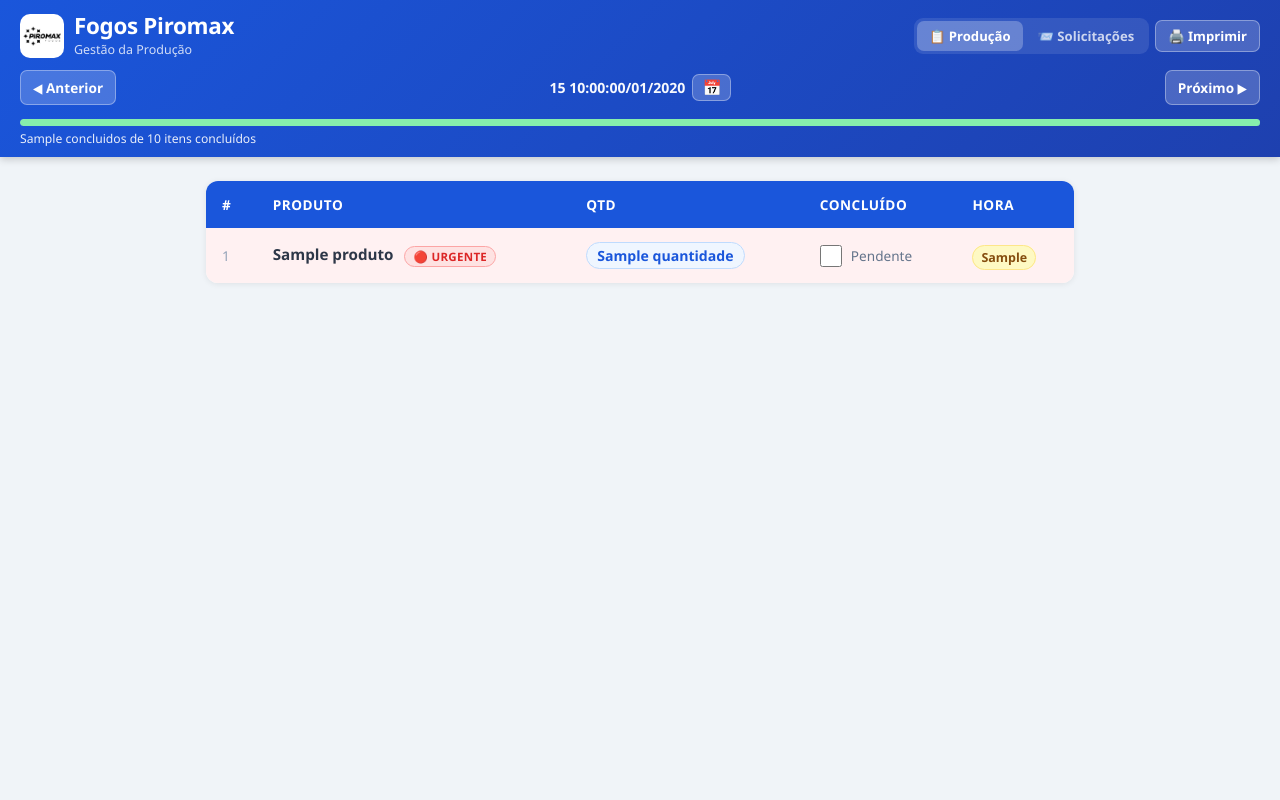
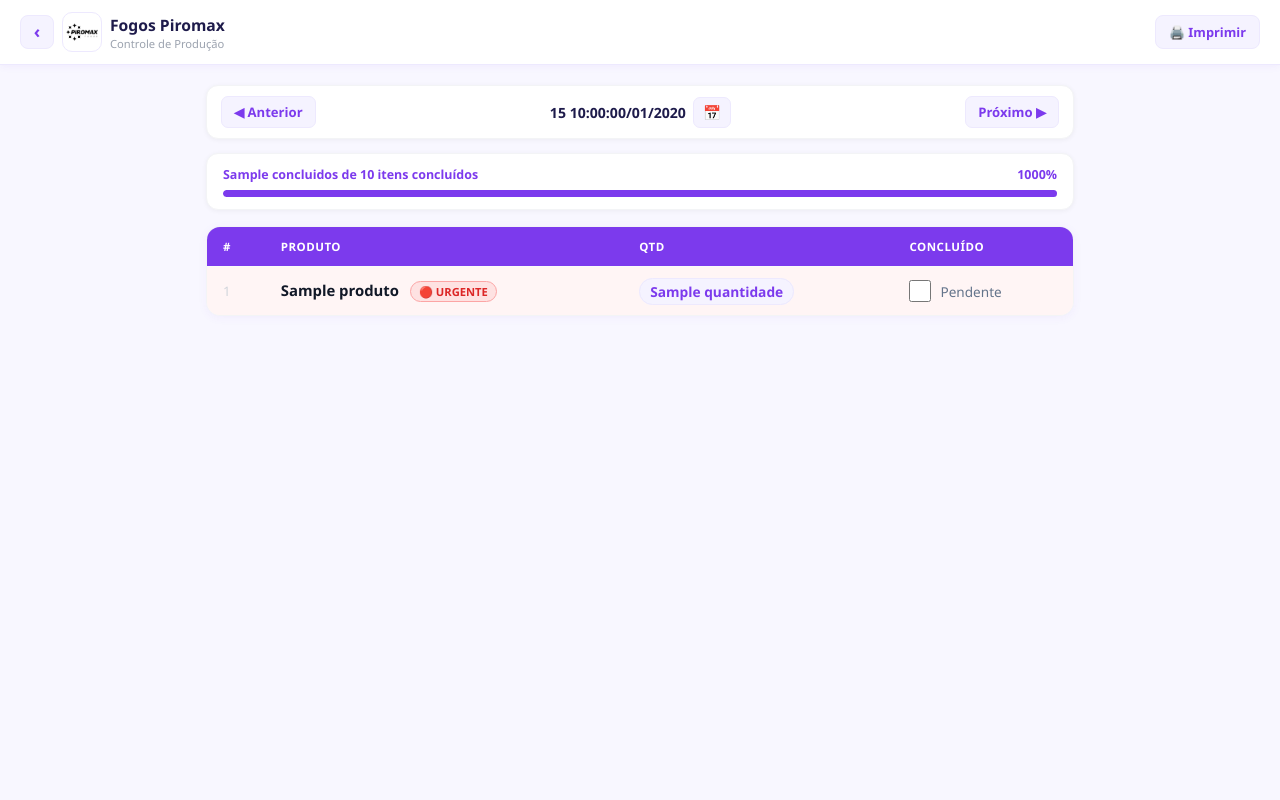
Before and after one commit to fogospiromax/controledeprodu-o, a Flask app: template templates/worker.html in a window 1280 px wide. Run offline with Flask 3, Linux system fonts and the light colour scheme; the template is opened without the code that fills it: most values are stand-ins (such as "Sample title", 1, 10 or a date in 2020); some libraries are stand-ins or nearby versions.

Commit message:
Update worker.html

```diff
--- a/templates/worker.html
+++ b/templates/worker.html
@@ -3,133 +3,201 @@
 <head>
 <meta charset="UTF-8">
 <meta name="viewport" content="width=device-width, initial-scale=1.0">
-<title>Produção do Dia — Fogos Piromax</title>
+<title>Controle de Produção — Fogos Piromax</title>
+<link rel="manifest" href="/static/manifest.json">
+<link rel="apple-touch-icon" href="/static/logo.png">
+<meta name="apple-mobile-web-app-capable" content="yes">
+<meta name="apple-mobile-web-app-title" content="Piromax">
+<meta name="apple-mobile-web-app-status-bar-style" content="default">
+<meta name="theme-color" content="#7c3aed">
 <style>
 * { box-sizing: border-box; margin: 0; padding: 0; }
-body { font-family: 'Segoe UI', Tahoma, Geneva, Verdana, sans-serif; background: #f0f4f8; color: #2d3748; min-height: 100vh; }
-header { background: linear-gradient(135deg, #1a56db, #1e40af); color: white; padding: 14px 20px 0; box-shadow: 0 2px 8px rgba(0,0,0,0.2); }
+body { font-family: 'Segoe UI', system-ui, sans-serif; background: #f8f7ff; color: #2d3748; min-height: 100vh; }
 
-/* ── Linha 1: marca + navegação ── */
-.header-top { display: flex; justify-content: space-between; align-items: center; flex-wrap: wrap; gap: 10px; padding-bottom: 12px; }
-.header-brand { display: flex; align-items: center; gap: 10px; }
+/* ── Header ── */
+header {
+  background: white; border-bottom: 1px solid #ede9fe;
+  box-shadow: 0 1px 8px rgba(124,58,237,0.07);
+  position: sticky; top: 0; z-index: 50;
+  padding: 12px 20px;
+  display: flex; align-items: center; justify-content: space-between; gap: 10px;
+}
+.header-left { display: flex; align-items: center; gap: 8px; }
+.back-btn {
+  width: 34px; height: 34px; background: #f5f3ff; border-radius: 8px;
+  display: flex; align-items: center; justify-content: center;
+  color: #7c3aed; font-size: 1.1rem; cursor: pointer;
+  border: 1.5px solid #ede9fe; font-family: inherit;
+  flex-shrink: 0; text-decoration: none; font-weight: 700; line-height: 1;
+}
+.back-btn:hover { background: #ede9fe; }
 .header-logo {
-  width: 44px; height: 44px;
-  background: white;
-  border-radius: 10px;
-  display: flex; align-items: center; justify-content: center;
-  overflow: hidden; flex-shrink: 0;
-  padding: 3px;
+  width: 40px; height: 40px; background: white; border-radius: 10px;
+  overflow: hidden; padding: 3px; border: 1px solid #ede9fe; flex-shrink: 0;
 }
 .header-logo img { width: 100%; height: 100%; object-fit: contain; }
-.header-brand-text h1 { font-size: 1.4rem; font-weight: 800; letter-spacing: -0.3px; line-height: 1.1; }
-.header-brand-text .app-name { font-size: 0.78rem; opacity: 0.8; font-weight: 500; margin-top: 2px; }
+.header-brand-text .title { font-size: 0.98rem; font-weight: 700; color: #1e1b4b; }
+.header-brand-text .sub { font-size: 0.7rem; color: #9ca3af; }
+.btn-print {
+  background: #f5f3ff; color: #7c3aed; border: 1.5px solid #ede9fe;
+  border-radius: 8px; padding: 7px 13px; font-size: 0.8rem; font-weight: 600;
+  cursor: pointer; font-family: inherit; transition: background 0.15s; white-space: nowrap;
+}
+.btn-print:hover { background: #ede9fe; }
 
-/* ── Navegação + Imprimir ── */
-.header-right { display: flex; align-items: center; gap: 6px; flex-wrap: wrap; }
-.header-nav { display: flex; gap: 3px; background: rgba(255,255,255,0.1); border-radius: 9px; padding: 3px; }
-.header-nav a { color: white; text-decoration: none; padding: 6px 12px; border-radius: 7px; font-size: 0.82rem; font-weight: 600; transition: background 0.2s; opacity: 0.75; }
-.header-nav a:hover { background: rgba(255,255,255,0.15); opacity: 1; }
-.header-nav a.active { background: rgba(255,255,255,0.25); opacity: 1; }
-.nav-btn { background: rgba(255,255,255,0.2); color: white; border: 1px solid rgba(255,255,255,0.35); border-radius: 7px; padding: 6px 12px; font-size: 0.82rem; font-weight: 600; cursor: pointer; transition: background 0.2s; font-family: inherit; white-space: nowrap; }
-.nav-btn:hover { background: rgba(255,255,255,0.35); }
+/* ── Container ── */
+.container { max-width: 900px; margin: 20px auto; padding: 0 16px 40px; }
 
-/* ── Linha 2: navegação de data ── */
-.date-nav { display: flex; align-items: center; gap: 8px; padding-bottom: 10px; }
-.nav-btn-arrow { background: rgba(255,255,255,0.2); color: white; border: 1px solid rgba(255,255,255,0.35); border-radius: 7px; padding: 7px 12px; font-size: 0.85rem; font-weight: 700; cursor: pointer; transition: background 0.2s; font-family: inherit; white-space: nowrap; flex-shrink: 0; }
-.nav-btn-arrow:hover { background: rgba(255,255,255,0.35); }
-.date-center { flex: 1; display: flex; align-items: center; justify-content: center; gap: 7px; min-width: 0; }
-.date-display { font-size: 0.88rem; font-weight: 700; opacity: 0.97; text-align: center; }
-.cal-wrap { position: relative; display: inline-flex; align-items: center; flex-shrink: 0; }
-.cal-btn { background: rgba(255,255,255,0.2); color: white; border: 1px solid rgba(255,255,255,0.35); border-radius: 7px; padding: 5px 9px; font-size: 0.95rem; cursor: pointer; line-height: 1; font-family: inherit; }
+/* ── Navegação de data ── */
+.date-nav {
+  background: white; border-radius: 12px; padding: 10px 14px;
+  display: flex; align-items: center; gap: 8px;
+  box-shadow: 0 1px 5px rgba(0,0,0,0.05); border: 1px solid #f3f4f6;
+  margin-bottom: 14px;
+}
+.nav-btn-arrow {
+  background: #f5f3ff; color: #7c3aed; border: 1.5px solid #ede9fe;
+  border-radius: 7px; padding: 6px 12px; font-size: 0.82rem;
+  font-weight: 700; cursor: pointer; font-family: inherit; flex-shrink: 0;
+  transition: background 0.15s;
+}
+.nav-btn-arrow:hover { background: #ede9fe; }
+.date-center {
+  flex: 1; display: flex; align-items: center; justify-content: center; gap: 7px;
+}
+.date-display { font-size: 0.88rem; font-weight: 700; color: #1e1b4b; }
+.cal-wrap { position: relative; display: inline-flex; align-items: center; }
+.cal-btn {
+  background: #f5f3ff; color: #7c3aed; border: 1.5px solid #ede9fe;
+  border-radius: 7px; padding: 5px 9px; font-size: 0.9rem; cursor: pointer; font-family: inherit;
+}
 .cal-input { position: absolute; inset: 0; opacity: 0; cursor: pointer; width: 100%; height: 100%; }
 
-/* ── Linha 3: badges extras (só quando não é hoje) ── */
-.date-extra { display: flex; align-items: center; gap: 7px; flex-wrap: wrap; padding-bottom: 8px; }
-.today-link { background: rgba(255,255,255,0.15); color: white; border: 1px solid rgba(255,255,255,0.3); border-radius: 7px; padding: 5px 11px; font-size: 0.8rem; font-weight: 600; text-decoration: none; white-space: nowrap; }
-.today-link:hover { background: rgba(255,255,255,0.28); }
-.past-badge { background: rgba(255,255,255,0.12); border: 1px solid rgba(255,255,255,0.25); border-radius: 20px; padding: 3px 10px; font-size: 0.73rem; opacity: 0.85; }
-.future-badge { background: rgba(255,230,0,0.18); border: 1px solid rgba(255,230,0,0.35); border-radius: 20px; padding: 3px 10px; font-size: 0.73rem; opacity: 0.9; }
+/* ── Avisos data passada/futura ── */
+.readonly-notice {
+  border-radius: 10px; padding: 10px 16px; font-size: 0.875rem;
+  margin-bottom: 14px; display: flex; align-items: center; gap: 8px;
+}
+.readonly-notice.past { background: #fffbeb; border: 1px solid #fde68a; color: #92400e; }
+.readonly-notice.future { background: #eff6ff; border: 1px solid #bfdbfe; color: #1e40af; }
+.today-link {
+  background: #f5f3ff; color: #7c3aed; border: 1.5px solid #ede9fe;
+  border-radius: 7px; padding: 4px 10px; font-size: 0.8rem;
+  font-weight: 600; text-decoration: none; margin-left: 8px; white-space: nowrap;
+}
+.today-link:hover { background: #ede9fe; }
 
 /* ── Barra de progresso ── */
-.progress-bar-wrap { background: rgba(255,255,255,0.25); border-radius: 20px; height: 7px; margin-top: 4px; overflow: hidden; }
-.progress-bar-fill { background: #86efac; height: 100%; border-radius: 20px; transition: width 0.4s ease; }
-.progress-label { font-size: 0.76rem; opacity: 0.9; margin-top: 4px; padding-bottom: 10px; }
+.progress-section {
+  background: white; border-radius: 12px; padding: 12px 16px;
+  box-shadow: 0 1px 5px rgba(0,0,0,0.05); border: 1px solid #f3f4f6;
+  margin-bottom: 16px;
+}
+.progress-label {
+  font-size: 0.78rem; color: #6b7280; margin-bottom: 7px;
+  display: flex; justify-content: space-between; align-items: center;
+}
+.progress-label span { font-weight: 700; color: #7c3aed; }
+.progress-bar-wrap {
+  background: #ede9fe; border-radius: 20px; height: 7px; overflow: hidden;
+}
+.progress-bar-fill {
+  background: #7c3aed; height: 100%; border-radius: 20px; transition: width 0.4s ease;
+}
 
-/* ── Container ── */
-.container { max-width: 900px; margin: 24px auto; padding: 0 16px; }
-.readonly-notice { border-radius: 8px; padding: 10px 16px; font-size: 0.875rem; margin-bottom: 20px; display: flex; align-items: center; gap: 8px; }
-.readonly-notice.past { background: #fffbeb; border: 1px solid #fde68a; color: #92400e; }
-.readonly-notice.future{ background: #eff6ff; border: 1px solid #bfdbfe; color: #1e40af; }
-.empty-state { text-align: center; padding: 60px 20px; color: #718096; }
-.empty-state .icon { font-size: 3rem; margin-bottom: 12px; }
-.empty-state p { font-size: 1rem; }
-table { width: 100%; border-collapse: collapse; background: white; border-radius: 12px; overflow: hidden; box-shadow: 0 1px 6px rgba(0,0,0,0.08); }
-thead { background: #1a56db; color: white; }
-thead th { padding: 14px 16px; text-align: left; font-size: 0.85rem; font-weight: 600; letter-spacing: 0.5px; text-transform: uppercase; }
-tbody tr { border-bottom: 1px solid #e2e8f0; transition: background 0.15s; }
-tbody tr:last-child { border-bottom: none; }
-tbody tr:hover { background: #f7faff; }
-tbody tr.urgente { background: #fff1f2; }
-tbody tr.urgente:hover { background: #ffe4e6; }
+/* ── Tabela ── */
+.tasks-card {
+  background: white; border-radius: 14px; overflow: hidden;
+  box-shadow: 0 2px 10px rgba(124,58,237,0.05); border: 1px solid #f3f4f6;
+}
+.empty-state { text-align: center; padding: 60px 20px; color: #9ca3af; }
+.empty-state .icon { font-size: 2.5rem; margin-bottom: 10px; }
+table { width: 100%; border-collapse: collapse; }
+thead { background: #7c3aed; }
+thead th {
+  padding: 12px 16px; text-align: left; font-size: 0.72rem;
+  font-weight: 700; color: white; text-transform: uppercase; letter-spacing: 0.5px;
+}
+tbody tr { border-top: 1px solid #f9fafb; transition: background 0.1s; }
+tbody tr:hover { background: #fafafa; }
+tbody tr.urgente { background: #fff5f5; }
+tbody tr.urgente:hover { background: #fee2e2; }
 tbody tr.done { background: #f0fff4 !important; }
 tbody tr.done:hover { background: #e6ffed !important; }
-td { padding: 14px 16px; font-size: 0.95rem; vertical-align: middle; }
-.produto-name { font-weight: 600; }
-.urgente-badge { display: inline-flex; align-items: center; gap: 3px; background: #fee2e2; color: #dc2626; border: 1px solid #fca5a5; border-radius: 20px; padding: 2px 8px; font-size: 0.72rem; font-weight: 700; letter-spacing: 0.3px; margin-left: 7px; vertical-align: middle; }
-.quantidade-badge { display: inline-block; background: #eff6ff; color: #1a56db; border: 1px solid #bfdbfe; padding: 3px 10px; border-radius: 20px; font-weight: 600; font-size: 0.88rem; }
+td { padding: 13px 16px; font-size: 0.93rem; vertical-align: middle; }
+.produto-name { font-weight: 600; color: #111827; }
+.urgente-badge {
+  display: inline-flex; align-items: center; gap: 3px;
+  background: #fee2e2; color: #dc2626; border: 1px solid #fca5a5;
+  border-radius: 20px; padding: 2px 8px; font-size: 0.7rem;
+  font-weight: 700; margin-left: 7px; vertical-align: middle;
+}
+.quantidade-badge {
+  background: #f5f3ff; color: #7c3aed; border: 1px solid #ede9fe;
+  padding: 3px 10px; border-radius: 20px; font-weight: 600; font-size: 0.86rem;
+}
 .check-wrap { display: flex; align-items: center; gap: 9px; }
-.check-wrap input[type="checkbox"] { width: 22px; height: 22px; cursor: pointer; accent-color: #16a34a; flex-shrink: 0; }
+.check-wrap input[type="checkbox"] {
+  width: 22px; height: 22px; cursor: pointer; accent-color: #16a34a; flex-shrink: 0;
+}
 .check-wrap input[type="checkbox"]:disabled { cursor: not-allowed; opacity: 0.55; }
 .check-label { font-size: 0.85rem; color: #64748b; }
 .check-label.done-label { color: #16a34a; font-weight: 600; }
-.hora-badge { background: #fef9c3; color: #854d0e; border: 1px solid #fde68a; padding: 3px 8px; border-radius: 20px; font-size: 0.78rem; font-weight: 600; white-space: nowrap; }
-.toast { position: fixed; bottom: 24px; right: 24px; background: #1e293b; color: white; padding: 12px 20px; border-radius: 8px; font-size: 0.9rem; box-shadow: 0 4px 12px rgba(0,0,0,0.25); opacity: 0; transform: translateY(10px); transition: all 0.3s; z-index: 100; }
+
+/* ── Toast ── */
+.toast {
+  position: fixed; bottom: 24px; right: 24px;
+  background: #1e293b; color: white; padding: 12px 20px;
+  border-radius: 8px; font-size: 0.9rem; box-shadow: 0 4px 12px rgba(0,0,0,0.25);
+  opacity: 0; transform: translateY(10px); transition: all 0.3s; z-index: 100;
+}
 .toast.show { opacity: 1; transform: translateY(0); }
+
 @media (max-width: 640px) { table { display: block; overflow-x: auto; } }
 
 /* ── Impressão ── */
 @media print {
   * { -webkit-print-color-adjust: exact; print-color-adjust: exact; }
   body { background: white; }
-  header, .readonly-notice, .toast, .no-print { display: none !important; }
+  header, .date-nav, .progress-section, .readonly-notice, .toast, .no-print { display: none !important; }
   .container { max-width: 100%; margin: 0; padding: 0; }
-  table { box-shadow: none; border: 1px solid #e2e8f0; border-radius: 0; }
-  .print-header { display: block !important; text-align: center; margin-bottom: 6px; font-size: 1.4rem; font-weight: 700; color: #1a56db; }
+  .tasks-card { box-shadow: none; border: 1px solid #e2e8f0; border-radius: 0; }
+  .print-header { display: block !important; text-align: center; margin-bottom: 6px; font-size: 1.4rem; font-weight: 700; color: #7c3aed; }
   .print-company { display: block !important; text-align: center; font-size: 1rem; font-weight: 600; color: #374151; margin-bottom: 4px; }
   .print-date { display: block !important; text-align: center; font-size: 0.9rem; color: #64748b; margin-bottom: 16px; }
-  thead { background: #1a56db !important; }
+  thead { background: #7c3aed !important; }
   thead th { color: white !important; padding: 10px 12px; font-size: 0.82rem; }
   td { padding: 10px 12px; font-size: 0.9rem; }
   tbody tr.urgente { background: #fff1f2 !important; }
   tbody tr.done { background: #f0fff4 !important; }
-  th:nth-child(4), td:nth-child(4) { display: none; }
 }
 .print-header, .print-company, .print-date { display: none; }
 </style>
 </head>
 <body>
+
 <header>
-  <!-- Linha 1: Marca + Nav + Imprimir -->
-  <div class="header-top no-print">
-    <div class="header-brand">
+  <div class="header-left">
+    <a href="/" class="back-btn" title="Voltar ao início">‹</a>
     <div class="header-logo">
       <img src="/static/logo.png" alt="Piromax">
     </div>
     <div class="header-brand-text">
-        <h1>Fogos Piromax</h1>
-        <div class="app-name">Gestão da Produção</div>
+      <div class="title">Fogos Piromax</div>
+      <div class="sub">Controle de Produção</div>
     </div>
   </div>
-    <div class="header-right">
-      <nav class="header-nav">
-        <a href="/" class="active">📋 Produção</a>
-        <a href="/requests">📨 Solicitações</a>
-      </nav>
-      <button class="nav-btn" onclick="printPDF()">🖨️ Imprimir</button>
-    </div>
-  </div>
+  <button class="btn-print no-print" onclick="printPDF()">🖨️ Imprimir</button>
+</header>
 
-  <!-- Linha 2: ◀ Anterior | Data + Calendário | Próximo ▶ -->
+<!-- Cabeçalho visível somente no PDF -->
+<div class="print-company">Fogos Piromax</div>
+<div class="print-header">📋 Produção do Dia</div>
+<div class="print-date" id="printDateLabel"></div>
+
+<div class="container">
+
+  <!-- Navegação de data -->
   <div class="date-nav no-print">
     <button class="nav-btn-arrow" onclick="navegarDia(-1)">◀ Anterior</button>
     <div class="date-center">
@@ -142,34 +210,6 @@
     <button class="nav-btn-arrow" onclick="navegarDia(1)">Próximo ▶</button>
   </div>
 
-  <!-- Linha 3: Hoje / badges (só quando não é hoje) -->
-  {% if date != today %}
-  <div class="date-extra no-print">
-    <a href="/" class="today-link">↩ Hoje</a>
-    {% if date > today %}
-    <span class="future-badge">📅 Agenda futura</span>
-    {% else %}
-    <span class="past-badge">Consulta histórica</span>
-    {% endif %}
-  </div>
-  {% endif %}
-
-  {% if total > 0 %}
-  <div class="progress-bar-wrap">
-    <div class="progress-bar-fill" id="progressFill" style="width: {{ (concluidos / total * 100)|round|int }}%"></div>
-  </div>
-  <p class="progress-label" id="progressLabel">
-    {{ concluidos }} de {{ total }} itens concluídos
-  </p>
-  {% endif %}
-</header>
-
-<!-- Cabeçalho visível somente no PDF -->
-<div class="print-company">Fogos Piromax</div>
-<div class="print-header">📋 Produção do Dia</div>
-<div class="print-date" id="printDateLabel"></div>
-
-<div class="container">
   {% if date != today %}
   {% set dp = date.split('-') %}
   <div class="readonly-notice {{ 'future' if date > today else 'past' }}">
@@ -178,15 +218,29 @@
     {% else %}
     ⚠️ Visualizando a produção de <strong>{{ dp[2] }}/{{ dp[1] }}/{{ dp[0] }}</strong> — modo somente leitura.
     {% endif %}
+    <a href="/producao" class="today-link">↩ Hoje</a>
   </div>
   {% endif %}
 
+  {% if total > 0 %}
+  <div class="progress-section">
+    <div class="progress-label">
+      <span id="progressText">{{ concluidos }} de {{ total }} itens concluídos</span>
+      <span id="progressPct">{{ (concluidos / total * 100)|round|int }}%</span>
+    </div>
+    <div class="progress-bar-wrap">
+      <div class="progress-bar-fill" id="progressFill" style="width: {{ (concluidos / total * 100)|round|int }}%"></div>
+    </div>
+  </div>
+  {% endif %}
+
+  <div class="tasks-card">
     {% if tasks|length == 0 %}
     <div class="empty-state">
       <div class="icon">{{ '📭' if date == today else ('📅' if date > today else '📂') }}</div>
       <p>{{ 'Nenhuma tarefa cadastrada para hoje.' if date == today else ('Nenhuma tarefa agendada para este dia.' if date > today else 'Nenhuma tarefa registrada para este dia.') }}</p>
       {% if date == today %}
-    <p style="margin-top:8px; font-size:0.85rem;">Aguarde o gestor adicionar os itens.</p>
+      <p style="margin-top:8px; font-size:0.85rem; color:#9ca3af;">Aguarde o gestor adicionar os itens.</p>
       {% endif %}
     </div>
     {% else %}
@@ -197,13 +251,14 @@
           <th>Produto</th>
           <th>Qtd</th>
           <th>Concluído</th>
-        <th>Hora</th>
         </tr>
       </thead>
       <tbody>
         {% for task in tasks %}
-      <tr id="row-{{ task.id }}" class="{{ 'done' if task.concluido else ('urgente' if task.urgente else '') }}" data-urgente="{{ 'true' if task.urgente else 'false' }}">
-        <td style="color:#94a3b8; font-size:0.85rem;">{{ loop.index }}</td>
+        <tr id="row-{{ task.id }}"
+            class="{{ 'done' if task.concluido else ('urgente' if task.urgente else '') }}"
+            data-urgente="{{ 'true' if task.urgente else 'false' }}">
+          <td style="color:#d1d5db; font-size:0.82rem;">{{ loop.index }}</td>
           <td class="produto-name">
             {{ task.produto }}
             {% if task.urgente and not task.concluido %}
@@ -222,13 +277,6 @@
               </span>
             </div>
           </td>
-        <td>
-          {% if task.concluido_em %}
-          <span class="hora-badge" id="hora-{{ task.id }}">{{ task.concluido_em }}</span>
-          {% else %}
-          <span id="hora-{{ task.id }}">—</span>
-          {% endif %}
-        </td>
         </tr>
         {% endfor %}
       </tbody>
@@ -236,7 +284,10 @@
     {% endif %}
   </div>
 
+</div>
+
 <div class="toast" id="toast"></div>
+
 <script>
 const TODAY = "{{ today }}";
 const CURRENT_DATE = "{{ date }}";
@@ -252,12 +303,12 @@
 function navegarDia(delta) {
   const d = new Date(CURRENT_DATE + 'T00:00:00');
   d.setDate(d.getDate() + delta);
-  window.location.href = '/?date=' + d.toISOString().split('T')[0];
+  window.location.href = '/producao?date=' + d.toISOString().split('T')[0];
 }
 
 function irParaData(val) {
   if (!val) return;
-  window.location.href = '/?date=' + val;
+  window.location.href = '/producao?date=' + val;
 }
 
 function printPDF() {
@@ -296,8 +347,6 @@
         lbl.className = 'check-label done-label';
         const badge = row.querySelector('.urgente-badge');
         if (badge) badge.style.display = 'none';
-        const hora = data.concluido_em || new Date().toLocaleTimeString('pt-BR', { hour: '2-digit', minute: '2-digit' });
-        document.getElementById('hora-' + id).outerHTML = `<span class="hora-badge" id="hora-${id}">${hora}</span>`;
         showToast('✅ Concluído!');
       } else {
         row.classList.remove('done');
@@ -306,7 +355,6 @@
         lbl.className = 'check-label';
         const badge = row.querySelector('.urgente-badge');
         if (badge) badge.style.display = '';
-        document.getElementById('hora-' + id).outerHTML = `<span id="hora-${id}">—</span>`;
         showToast('Tarefa reaberta.');
       }
       updateProgress();
@@ -327,9 +375,11 @@
   const done = [...checks].filter(c => c.checked).length;
   const pct = total > 0 ? Math.round(done / total * 100) : 0;
   const fill = document.getElementById('progressFill');
-  const lbl = document.getElementById('progressLabel');
+  const txt = document.getElementById('progressText');
+  const pctEl = document.getElementById('progressPct');
   if (fill) fill.style.width = pct + '%';
-  if (lbl) lbl.textContent = done + ' de ' + total + ' itens concluídos';
+  if (txt) txt.textContent = done + ' de ' + total + ' itens concluídos';
+  if (pctEl) pctEl.textContent = pct + '%';
 }
 
 {% if date == today %}
```
Lines whose indentation alone changed are shown as unchanged.
